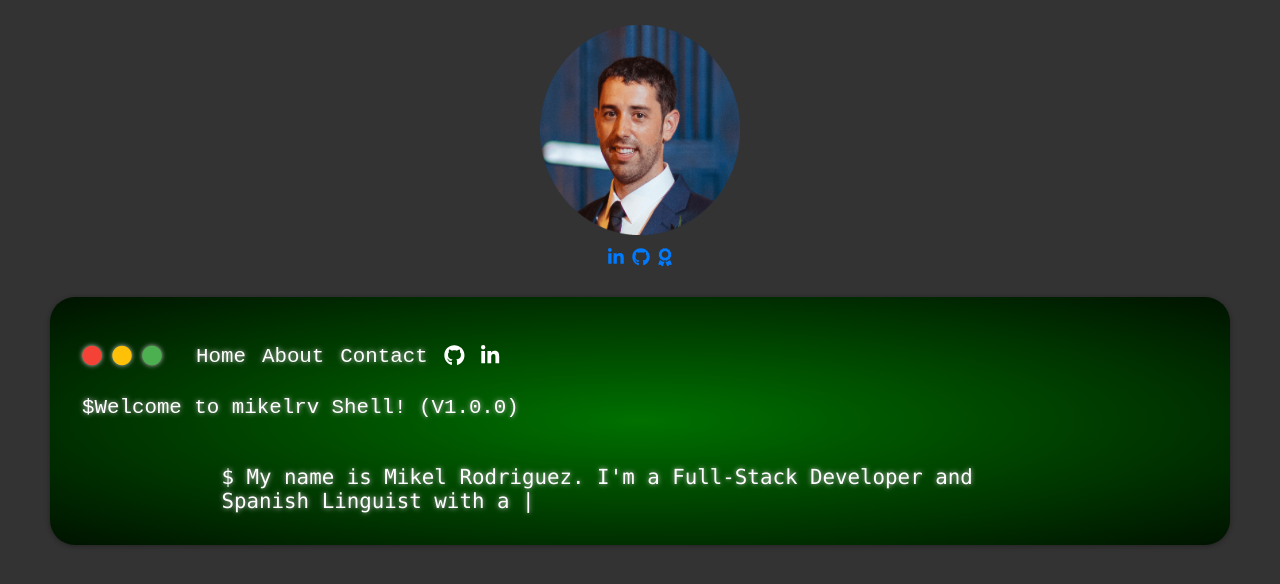
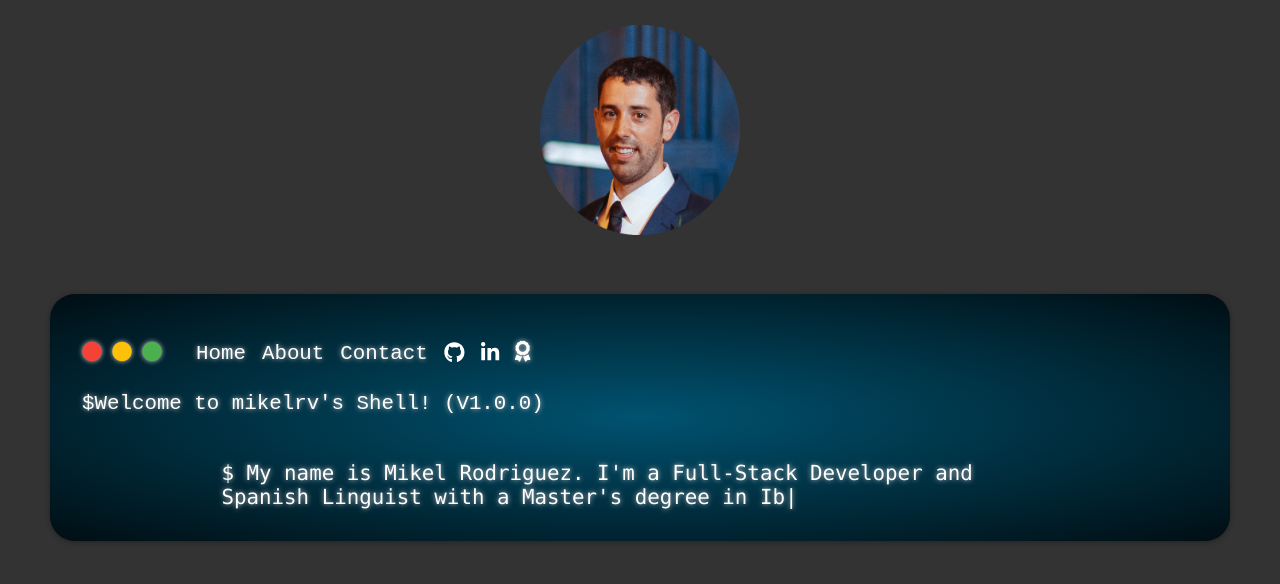
Before and after one commit to MikelTafalla/mikelrv, a React (Create React App) app: page / in a window 1280 px wide. Shown: the top 584 px of the page. Built offline with nearby package versions, Linux system fonts and the light colour scheme.

Commit message:
changes terminal bg color and adds awar icon link to navbar

```diff
--- a/src/components/landing.css
+++ b/src/components/landing.css
@@ -4,6 +4,9 @@ body {
     line-height: 1.7;
     background-color: #333;
     padding: 25px 50px;
+}
+img {
+    padding-bottom: 5%;
 }
 .Typist a {
     color: inherit;
@@ -50,7 +53,7 @@ body {
 
   .bash {
     background-color: black;
-    background-image: radial-gradient(rgba(0, 150, 0, 0.75), black 120%);
+    background-image: radial-gradient(rgba(0, 110, 150, 0.75), black 120%);
     margin: 0;
     border-radius: 25px;
     overflow: hidden;
--- a/src/components/landing.js
+++ b/src/components/landing.js
@@ -1,8 +1,5 @@
 import React from "react";
 import Typist from "react-typist";
-import { FontAwesomeIcon } from '@fortawesome/react-fontawesome';
-import { faGithub, faLinkedinIn } from '@fortawesome/free-brands-svg-icons';
-import { MDBIcon } from "mdbreact";
 import "./landing.css";
 import Navbar from "./navbar"
 
@@ -14,28 +11,10 @@ const ShellTerminal = () => {
 
             <div className="text-center">
                 <img src={require("../assets/images/MikelColumn.png").default} className="rounded" alt="mikel" />
-                <ul className="social-list list-inline py-2 mx-auto">
-                    <li className="list-inline-item">
-                        <a href={"https://www.linkedin.com/in/mikel-rodriguez-villar/"} target="_blank" rel="noreferrer">
-                            <FontAwesomeIcon icon={faLinkedinIn}/>
-                        </a>
-                    </li>
-                    <li className="list-inline-item">
-                        <a href={"https://github.com/MikelTafalla"} target="_blank" rel="noreferrer">
-                            <FontAwesomeIcon icon={faGithub}/>
-                        </a>
-                    </li>
-                    <li className="list-inline-item">
-                        <a href={"https://drive.google.com/file/d/11QkzKWSPEZ5q3N-XW5pd7j_bkxVU2yW6/view?usp=sharing"} target="_blank" rel="noreferrer">
-                            <MDBIcon icon="award" />
-                        </a>
-                    </li>
-            </ul>
-
             </div>
             <div className="Typist bash">
             <Navbar />
-                $Welcome to mikelrv Shell! (V1.0.0)
+                $Welcome to mikelrv's Shell! (V1.0.0)
                 <br></br>
                 <br></br>
                 <br></br>
@@ -45,7 +24,7 @@ const ShellTerminal = () => {
                         <Typist
                             className="Typist-message"
                             startDelay={1500}
-                            avgTypingDelay={50}
+                            avgTypingDelay={40}
                             cursor={{ hideWhenDone: true }}
                         >
                             $ My name is Mikel Rodriguez. I'm a Full-Stack Developer and Spanish Linguist with a Master's degree in Iberian Linguistics. Welcome to my personal website!
@@ -54,6 +33,18 @@ const ShellTerminal = () => {
                             <br />
                             <span>$ <a href={"https://www.linkedin.com/in/mikel-rodriguez-villar/"} className="flash">My Work</a></span>
                             <br />
+
+                            <Typist.Delay ms={250} />
+                            <br />
+                            <span>$ <a href={"https://www.linkedin.com/in/mikel-rodriguez-villar/"} className="flash">About me</a></span>
+                            <br />
+
+                            <Typist.Delay ms={250} />
+                            <br />
+                            <span>$ <a href={"https://www.linkedin.com/in/mikel-rodriguez-villar/"} className="flash">Resume</a></span>
+                            <br />
+
+
 
                         </Typist>
 
--- a/src/components/navbar.js
+++ b/src/components/navbar.js
@@ -56,6 +56,11 @@ const Navbar = () => {
                     <li className="nav-item">
                         <a className="nav-link active" target="_blank" rel="noopener noreferrer" href="https://www.linkedin.com/in/mikel-rodriguez-villar/"><FontAwesomeIcon icon={faLinkedinIn} /></a>
                     </li>
+
+                    <li className="nav-item">
+                        <a className="nav-link active" target="_blank" rel="noopener noreferrer" href="https://drive.google.com/file/d/11QkzKWSPEZ5q3N-XW5pd7j_bkxVU2yW6/view?usp=sharing"><MDBIcon icon="award" /></a>
+                    </li>
+
                 </ul>
             </div>
         </nav>
```
Also changed, not shown: 1 other file (tests, documents, lock files or other folders).
